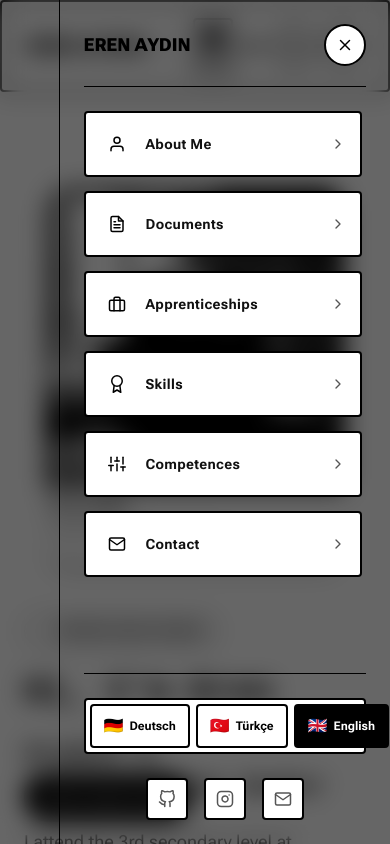
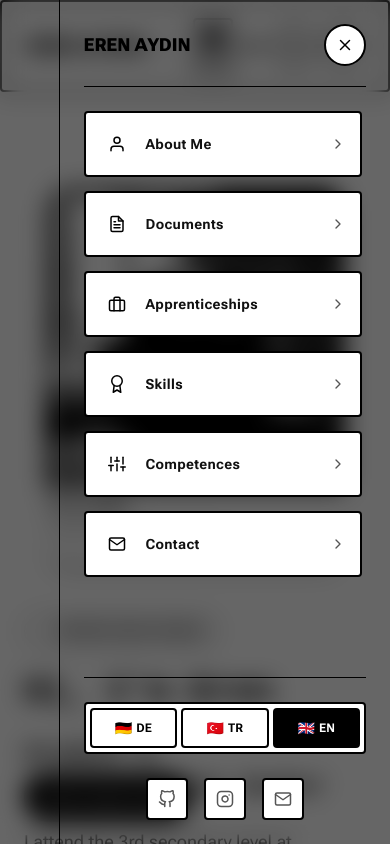
Before and after one commit to xddswi-swiss/lebenslauf, a Next.js app: page / in a window 390 px wide. Both pictures are taken after a click on the button 343 px from the left and 46 px from the top of the page. Shown: the top 844 px of the page. Built offline with nearby package versions, Linux system fonts and the light colour scheme.

Commit message:
ux: use short language codes to prevent horizontal overflow in mobile drawer

```diff
--- a/src/components/LanguageSwitcher.tsx
+++ b/src/components/LanguageSwitcher.tsx
@@ -24,19 +24,19 @@ export const LanguageSwitcher: React.FC<LanguageSwitcherProps> = ({ inline = fal
 
   if (inline) {
     return (
-      <div className="flex gap-1.5 rounded-2xl glass-card p-1 border border-[var(--glass-border)] w-full justify-between">
+      <div className="flex gap-1 rounded-2xl glass-card p-1 border border-[var(--glass-border)] w-full justify-between">
         {languages.map((lang) => (
           <button
             key={lang.code}
             onClick={() => setLanguage(lang.code)}
-            className={`flex items-center justify-center gap-1.5 px-3 py-2 rounded-xl text-xs font-bold transition-all flex-1 cursor-pointer ${
+            className={`flex items-center justify-center gap-1 px-2.5 py-2 rounded-xl text-xs font-bold transition-all flex-1 cursor-pointer ${
               language === lang.code
                 ? 'bg-primary text-white shadow-sm'
                 : 'text-[var(--text-body)] hover:text-[var(--text-main)] hover:bg-violet-600/10'
             }`}
           >
-            <span className="text-base">{lang.flag}</span>
-            <span>{lang.label}</span>
+            <span className="text-sm md:text-base">{lang.flag}</span>
+            <span>{lang.code.toUpperCase()}</span>
           </button>
         ))}
       </div>
```
